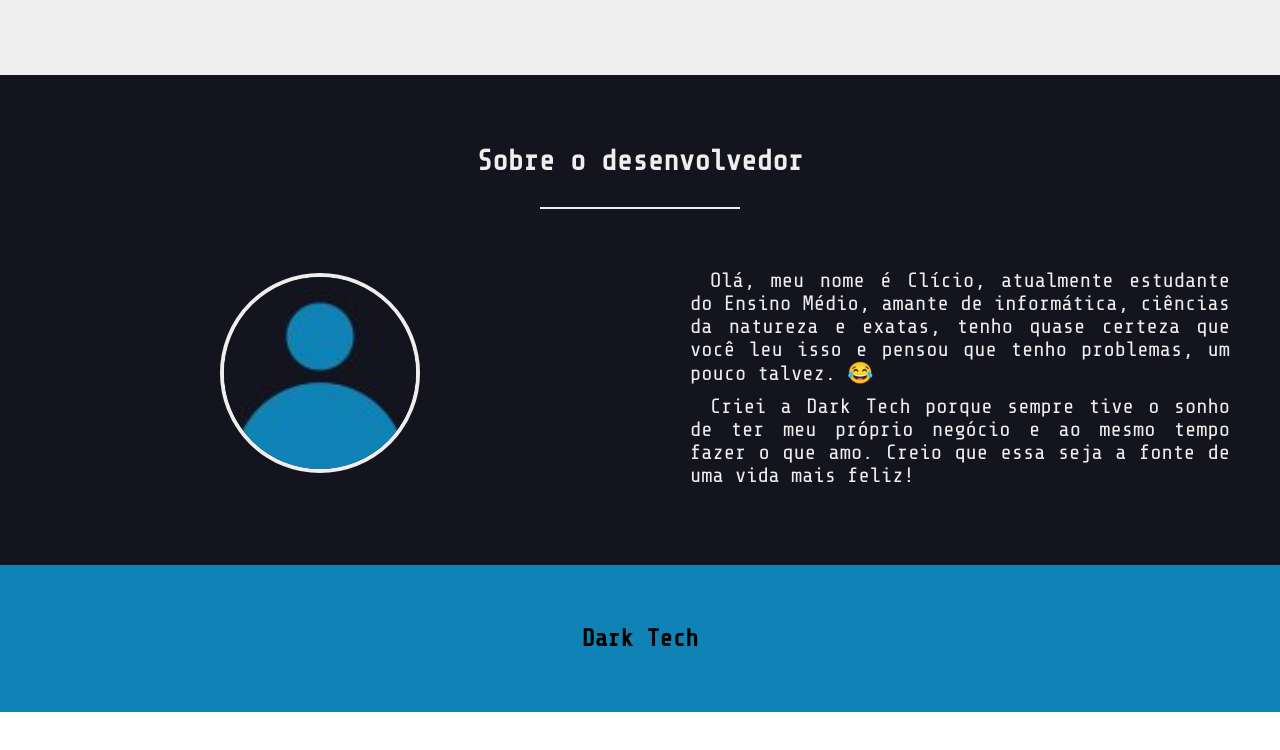
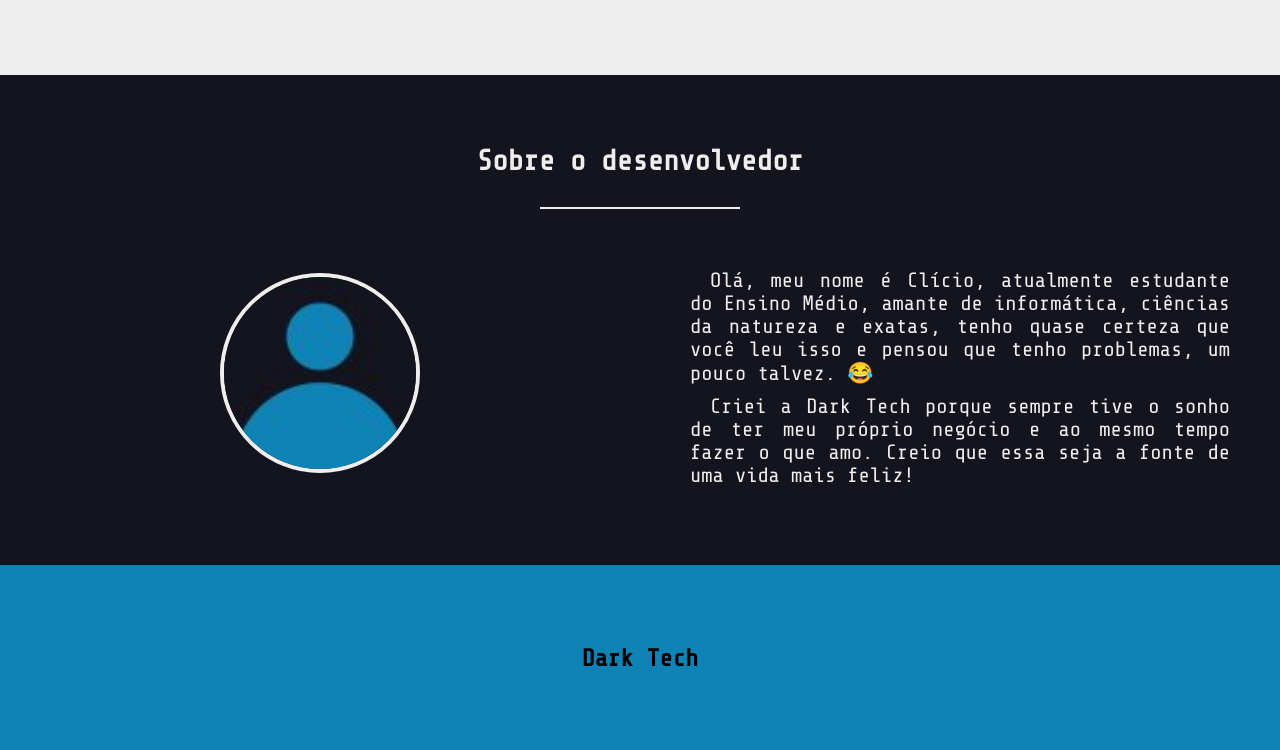
Before and after one commit to luisclicio/darktechlc.github.io, a plain HTML site: page index.html in a window 1280 px wide. Shown: the part 2872-3622 px from the top of the page. Before the commit the page ends 3584 px from the top, so only its background shows below. Drawn offline with nearby package versions, Linux system fonts and the light colour scheme.

Commit message:
CompressImages

```diff
--- a/css/style.css
+++ b/css/style.css
@@ -163,7 +163,7 @@ footer {
 	justify-content: center;
 	align-items: center;
 	text-align: center;
-	padding: 60px 10px;
+	padding: 80px 10px;
 	background-color: #0f83b5;
 }
 footer h3 {font-size: 1.5rem;}
```
Also changed, not shown: images/darktech-logo.png, images/darktech-logofull.png, images/fundo-dt.png, images/model-cn.jpg, images/model1.jpg.
